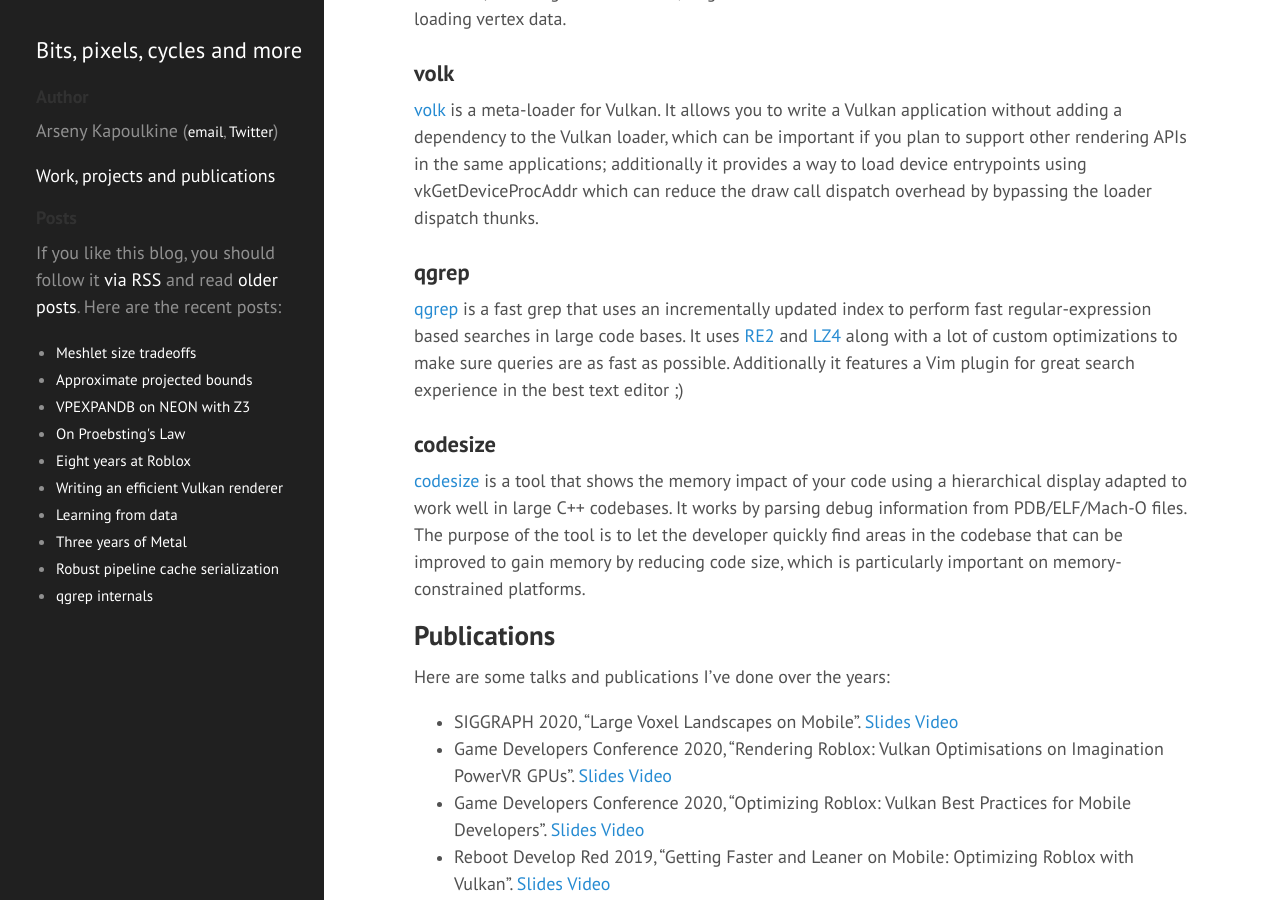
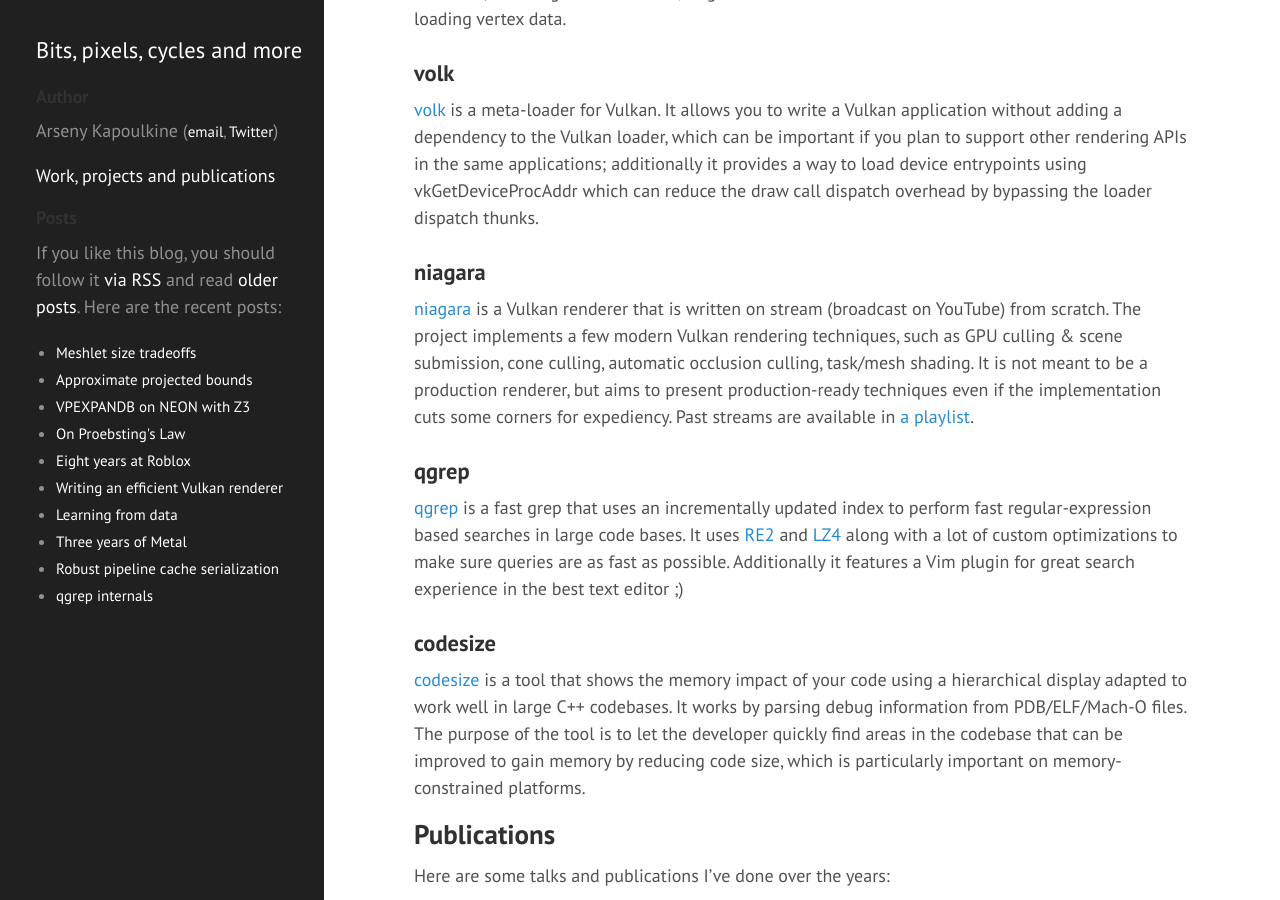
Before and after one commit to zeux/zeux.github.io, a Jekyll site: the page built from about.md, in a window 1280 px wide and 900 px high, scrolled down 855 px. Built offline with Jekyll 4.4.1, drawn with Linux system fonts in a browser that asks for light colours.

Commit message:
Add niagara to about/projects

```diff
--- a/about.md
+++ b/about.md
@@ -40,6 +40,10 @@
 
 [volk](http://github.com/zeux/volk) is a meta-loader for Vulkan. It allows you to write a Vulkan application without adding a dependency to the Vulkan loader, which can be important if you plan to support other rendering APIs in the same applications; additionally it provides a way to load device entrypoints using vkGetDeviceProcAddr which can reduce the draw call dispatch overhead by bypassing the loader dispatch thunks.
 
+### niagara
+
+[niagara](http://github.com/zeux/niagara) is a Vulkan renderer that is written on stream (broadcast on YouTube) from scratch. The project implements a few modern Vulkan rendering techniques, such as GPU culling & scene submission, cone culling, automatic occlusion culling, task/mesh shading. It is not meant to be a production renderer, but aims to present production-ready techniques even if the implementation cuts some corners for expediency. Past streams are available in [a playlist](https://www.youtube.com/playlist?list=PL0JVLUVCkk-l7CWCn3-cdftR0oajugYvd).
+
 ### qgrep
 
 [qgrep](http://github.com/zeux/qgrep) is a fast grep that uses an incrementally updated index to perform fast regular-expression based searches in large code bases. It uses [RE2](http://code.google.com/p/re2/) and [LZ4](http://code.google.com/p/lz4/) along with a lot of custom optimizations to make sure queries are as fast as possible. Additionally it features a Vim plugin for great search experience in the best text editor ;)
```
